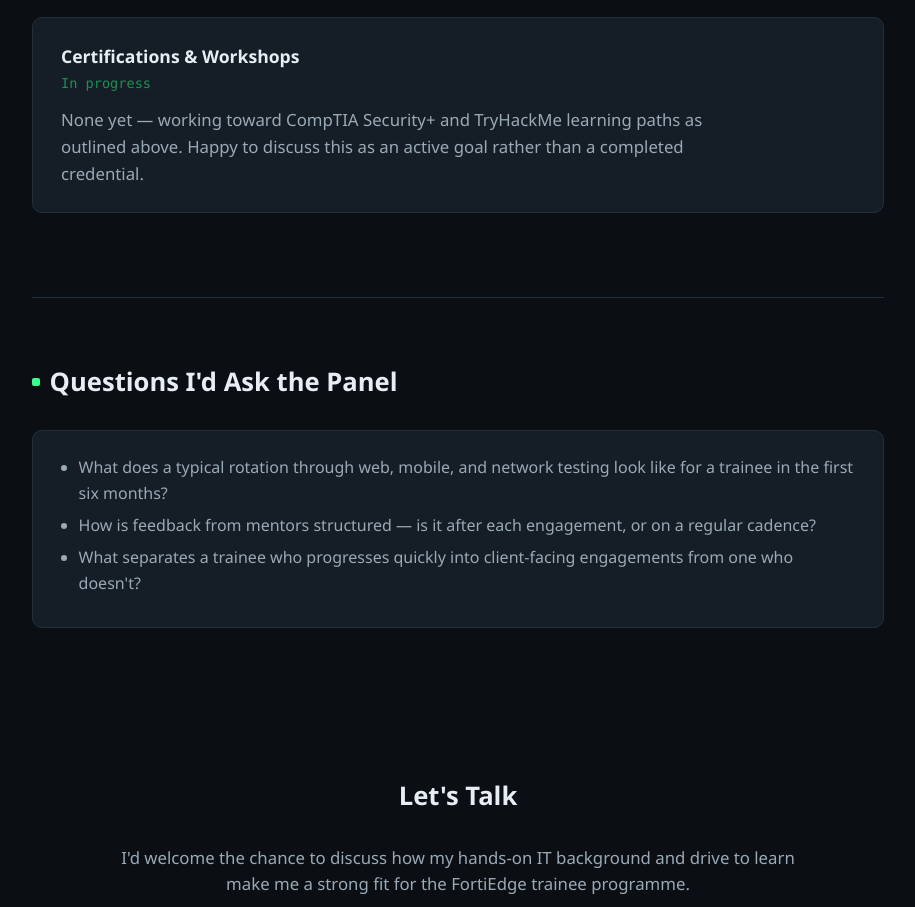
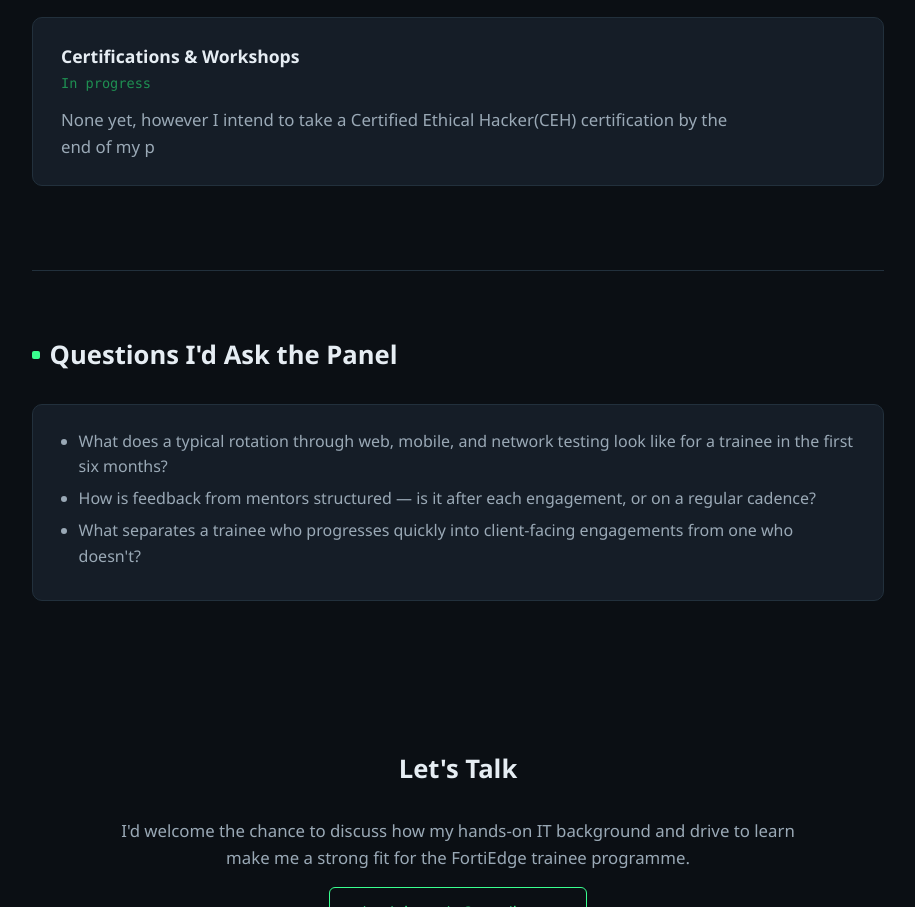
Before and after one commit to just-a-tin-can/portfolio, a plain HTML site: page index.html in a window 1280 px wide. Shown: the part 5061-5968 px from the top of the page, without its empty margins (182-1097 px from the left). Drawn offline with Linux system fonts and the light colour scheme.

Commit message:
Update index.html

```diff
--- a/index.html
+++ b/index.html
@@ -360,7 +360,7 @@
     <div class="card">
       <h3>Certifications &amp; Workshops</h3>
       <div class="meta">In progress</div>
-      <p class="lead">None yet &mdash; working toward CompTIA Security+ and TryHackMe learning paths as outlined above. Happy to discuss this as an active goal rather than a completed credential.</p>
+      <p class="lead">None yet, however I intend to take a Certified Ethical Hacker(CEH) certification by the end of my p</p>
     </div>
   </section>
 
```
